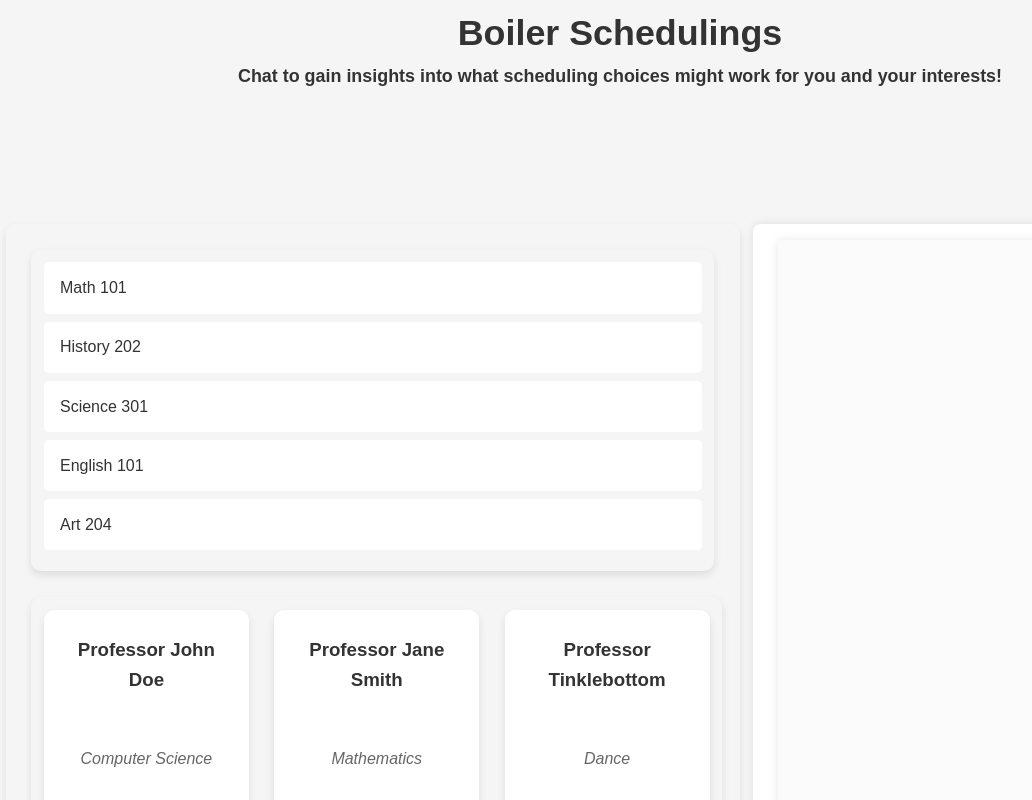
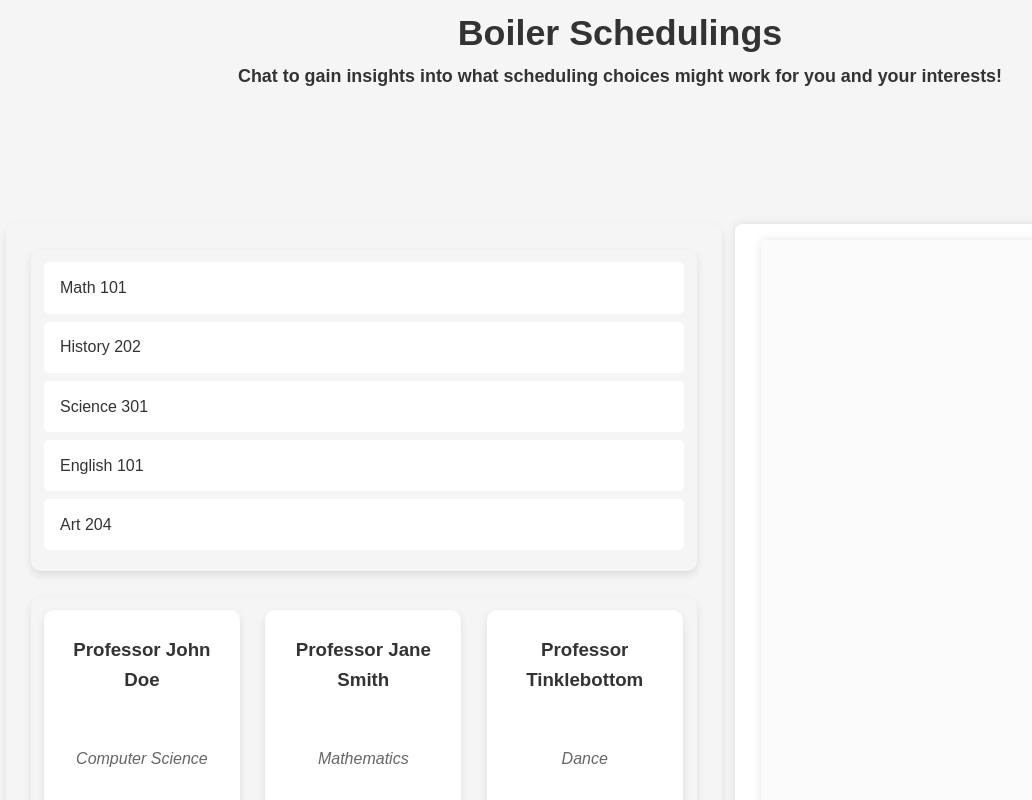
Before and after one commit to Boiler-Schedulings/Boiler-Schedulings-Frontend, a React (Vite) app in the folder Boiler-Schedulings-Frontend/: page /chat in a window 1280 px wide. Shown: the whole page, without its empty margins (20-1052 px from the left). Built offline with nearby package versions, Linux system fonts and the light colour scheme.

Commit message:
Added schedule view component and edited styling

```diff
--- a/Boiler-Schedulings-Frontend/src/components/Chat/VisualResponse/ProfessorRatings/ProfessorRatings.css
+++ b/Boiler-Schedulings-Frontend/src/components/Chat/VisualResponse/ProfessorRatings/ProfessorRatings.css
@@ -10,7 +10,7 @@
     flex-wrap: wrap; /* Ensure wrapping of child elements */
     align-items: center;
     gap: 2vw;
-    width: 52vw;
+    width: 50vw;
 }
 
 .professor-ratings {
@@ -25,10 +25,10 @@
     background-color: #fff;
     border-radius: 10px;
     box-shadow: 0 4px 8px rgba(0, 0, 0, 0.1);
-    flex-basis: 12vw; /* Adjusting for the gap */
+    flex-basis: 11.3vw; /* Adjusting for the gap */
     padding: 2vw;
     text-align: center;
-    width: 12vw; /* Adjusted for three cards per row */
+    width: 11.3vw; /* Adjusted for three cards per row */
     height: calc(12vh + 10vw);
     margin-bottom: 2vh; /* Space between rows */
     display: flex;
--- a/Boiler-Schedulings-Frontend/src/components/Chat/VisualResponse/ScheduleView/ScheduleView.css
+++ b/Boiler-Schedulings-Frontend/src/components/Chat/VisualResponse/ScheduleView/ScheduleView.css
@@ -0,0 +1,91 @@
+.schedule-view-container {
+    background-color: #F5F5F5;
+    border-radius: 10px;
+    width: 50vw;
+    padding: 2vh;
+    margin-left: 2vw;
+    box-shadow: 0 4px 8px rgba(0, 0, 0, 0.1);
+    overflow: hidden;
+}
+
+.schedule-view {
+    display: flex;
+    overflow-x: auto;
+    scroll-snap-type: x mandatory;
+    gap: 1vw;
+}
+
+.semester-widget-container {
+    scroll-snap-align: start;
+    width: calc(45vw + 4vh);
+}
+
+.semester-widget {
+    background-color: #fff;
+    border-radius: 10px;
+    box-shadow: 0 4px 8px rgba(0, 0, 0, 0.1);
+    padding: 2vh 1.5vw;
+    width: 45vw;
+    margin: 1vh 1vw;
+}
+
+.course-description {
+    background-color: #e9e9e9;
+    border-radius: 5px;
+    padding: 5px;
+    margin-top: 5px;
+    cursor: pointer;
+    transition: background-color 0.3s;
+}
+
+.course-description:hover {
+    background-color: #d9d9d9;
+}
+
+.course-overlay {
+    position: fixed;
+    top: 50%;
+    left: 50%;
+    transform: translate(-50%, -50%);
+    width: 100vw;
+    height: 100vh;
+    background-color: rgba(0, 0, 0, 0.8);
+    padding: 20px;
+    border-radius: 10px;
+    box-shadow: 0 4px 8px rgba(0, 0, 0, 0.5);
+    z-index: 1000;
+    display: flex;
+    flex-direction: column;
+    align-items: center;
+    justify-content: center;
+}
+
+.course-overlay-content {
+    background-color: #fff;
+    border-radius: 10px;
+    padding: 20px;
+    width: 50vw;
+    box-shadow: 0 4px 8px rgba(0, 0, 0, 0.5);
+}
+
+
+/* Overlay Close Button */
+.overlay-close-button {
+    background-color: #F44336;
+    color: white;
+    padding: 10px 20px;
+    border: none;
+    border-radius: 5px;
+    cursor: pointer;
+    margin-top: 15px;
+}
+
+/* Adjusted for consistent design */
+.semester-widget h3, .course-overlay h4 {
+    margin-top: 0;
+    color: #333;
+}
+
+.semester-widget p, .course-overlay p {
+    color: #666;
+}
--- a/Boiler-Schedulings-Frontend/src/components/Chat/VisualResponse/ScheduleView/ScheduleView.jsx
+++ b/Boiler-Schedulings-Frontend/src/components/Chat/VisualResponse/ScheduleView/ScheduleView.jsx
@@ -1,11 +1,53 @@
-import React from 'react';
+import React, { useState } from 'react';
 import './ScheduleView.css';
 
-function ScheduleView() {
-    // Component logic
+
+function SemesterWidget({ semester, courses, totalCredits }) {
+    const [selectedCourse, setSelectedCourse] = useState(null);
+
+    const handleCourseClick = (course) => {
+        setSelectedCourse(course);
+    };
+
     return (
-        <div className="schedule-view">
-            {/* Content */}
+        <>
+            <div className="semester-widget-container">
+                <div className="semester-widget">
+                    <h3>{semester}</h3>
+                    <ul>
+                        {courses.map((course, index) => (
+                            <li key={index}>
+                                {course.name} - Difficulty: {course.difficulty}
+                                <div className="course-description" onClick={() => handleCourseClick(course)}>
+                                    Description: {course.description.substring(0, 50)}...
+                                </div>
+                            </li>
+                        ))}
+                    </ul>
+                    <p>Total Credits: {totalCredits}</p>
+                </div>
+            </div>
+            {selectedCourse && (
+                <div className="course-overlay">
+                    <div className="course-overlay-content">
+                        <h4>{selectedCourse.name}</h4>
+                        <p>{selectedCourse.description}</p>
+                        <button className="overlay-close-button" onClick={() => setSelectedCourse(null)}>Close</button>
+                    </div>
+                </div>
+            )}
+        </>
+    );
+}
+
+function ScheduleView({semestersData}) {
+    return (
+        <div className="schedule-view-container">
+            <div className="schedule-view">
+                {semestersData.map((semesterData, index) => (
+                    <SemesterWidget key={index} {...semesterData} />
+                ))}
+            </div>
         </div>
     );
 }
--- a/Boiler-Schedulings-Frontend/src/components/Chat/VisualResponse/VisualResponse.jsx
+++ b/Boiler-Schedulings-Frontend/src/components/Chat/VisualResponse/VisualResponse.jsx
@@ -62,13 +62,124 @@ function VisualResponse() {
         },
         // Add more professor ratings as needed
     ];
-
+    const semesters = [
+        {
+            semester: "Fall 2024",
+            courses: [
+                {
+                    name: "Course 1",
+                    description: "This is an example description for Course 1.",
+                    difficulty: 3,
+                    credits: 3
+                },
+                {
+                    name: "Course 2",
+                    description: "This is an example description for Course 1.",
+                    difficulty: 3,
+                    credits: 3
+                },
+                {
+                    name: "Course 3",
+                    description: "This is an example description for Course 1.",
+                    difficulty: 3,
+                    credits: 3
+                },
+                {
+                    name: "Course 4",
+                    description: "This is an example description for Course 1.",
+                    difficulty: 3,
+                    credits: 3
+                },
+                {
+                    name: "Course 5",
+                    description: "This is an example description for Course 1.",
+                    difficulty: 3,
+                    credits: 3
+                },
+            ],
+            totalCredits: 15
+        },
+        {
+            semester: "Spring 2025",
+            courses: [
+                {
+                    name: "Course 1",
+                    description: "This is an example description for Course 1.",
+                    difficulty: 3,
+                    credits: 3
+                },
+                {
+                    name: "Course 2",
+                    description: "This is an example description for Course 1.",
+                    difficulty: 3,
+                    credits: 3
+                },
+                {
+                    name: "Course 3",
+                    description: "This is an example description for Course 1.",
+                    difficulty: 3,
+                    credits: 3
+                },
+                {
+                    name: "Course 4",
+                    description: "This is an example description for Course 1.",
+                    difficulty: 3,
+                    credits: 3
+                },
+                {
+                    name: "Course 5",
+                    description: "This is an example description for Course 1.",
+                    difficulty: 3,
+                    credits: 3
+                },
+                // More courses...
+            ],
+            totalCredits: 15
+        },
+        {
+            semester: "Fall 2025",
+            courses: [
+                {
+                    name: "Course 1",
+                    description: "This is an example description for Course 1.",
+                    difficulty: 3,
+                    credits: 3
+                },
+                {
+                    name: "Course 2",
+                    description: "This is an example description for Course 1.",
+                    difficulty: 3,
+                    credits: 3
+                },
+                {
+                    name: "Course 3",
+                    description: "This is an example description for Course 1.",
+                    difficulty: 3,
+                    credits: 3
+                },
+                {
+                    name: "Course 4",
+                    description: "This is an example description for Course 1.",
+                    difficulty: 3,
+                    credits: 3
+                },
+                {
+                    name: "Course 5",
+                    description: "This is an example description for Course 1.",
+                    difficulty: 3,
+                    credits: 3
+                },
+            ],
+            totalCredits: 15
+        },
+        // More semesters...
+    ];
     return (
         <div className="visual-response-container">
             <ClassRecommendation classes={classesData} />
             <SelectorQuestion />
             <ProfessorRatings ratings={professorRatingsData}/>
-            <ScheduleView />
+            <ScheduleView semestersData={semesters}/>
             {/* Add more components as needed */}
         </div>
     );
```
